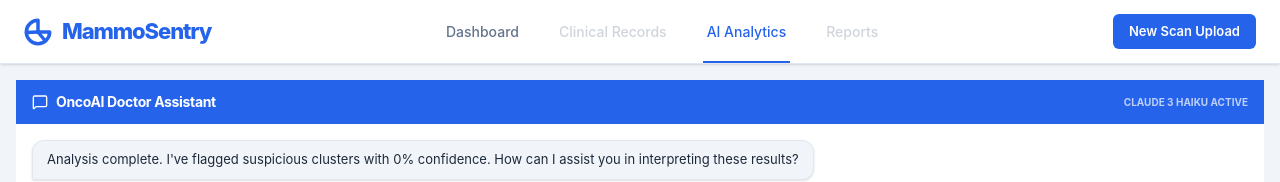
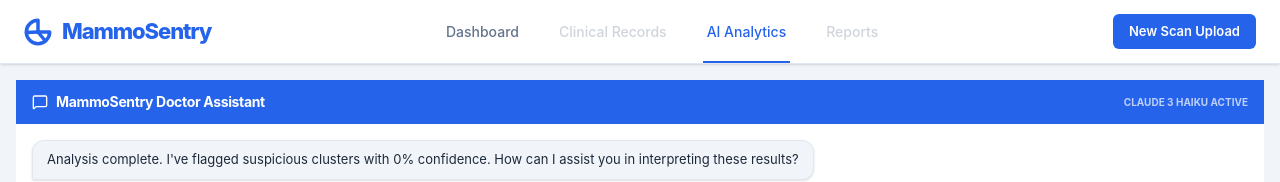
Before and after one commit to logitechsabarni/Cancer-Detector, a React (Vite) app: page / in a window 1280 px wide. Both pictures are taken after a click on the button "AI Analytics". Shown: the top 182 px of the page. Built offline with nearby package versions, Linux system fonts and the light colour scheme; no server answers.

Commit message:
Update Chat.tsx

```diff
--- a/src/components/Chat.tsx
+++ b/src/components/Chat.tsx
@@ -68,7 +68,7 @@ export default function Chat({ currentScan }: ChatProps) {
       <div className="bg-primary px-4 py-3 text-white flex items-center justify-between shrink-0">
         <div className="flex items-center gap-2">
           <MessageSquare className="w-4 h-4" />
-          <span className="text-sm font-bold tracking-tight">OncoAI Doctor Assistant</span>
+          <span className="text-sm font-bold tracking-tight">MammoSentry Doctor Assistant</span>
         </div>
         <span className="text-[10px] font-bold opacity-70 uppercase">Claude 3 Haiku Active</span>
       </div>
@@ -98,7 +98,7 @@ export default function Chat({ currentScan }: ChatProps) {
           {isLoading && (
             <div className="flex items-center gap-2 p-2 bg-slate-50 border border-border-base rounded-xl">
               <Loader2 className="w-3 h-3 text-primary animate-spin" />
-              <span className="text-[10px] font-bold text-text-muted italic uppercase italic">OncoAI Analyzing...</span>
+              <span className="text-[10px] font-bold text-text-muted italic uppercase italic">MammoSentry Analyzing...</span>
             </div>
           )}
         </AnimatePresence>
```
